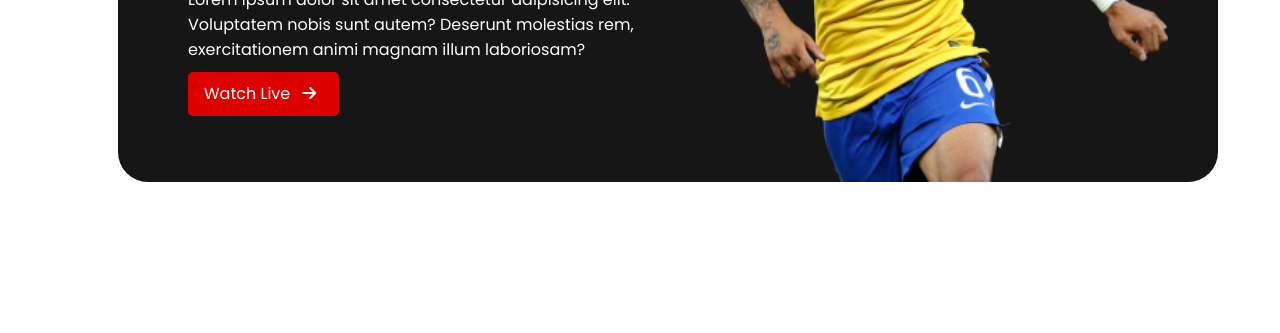
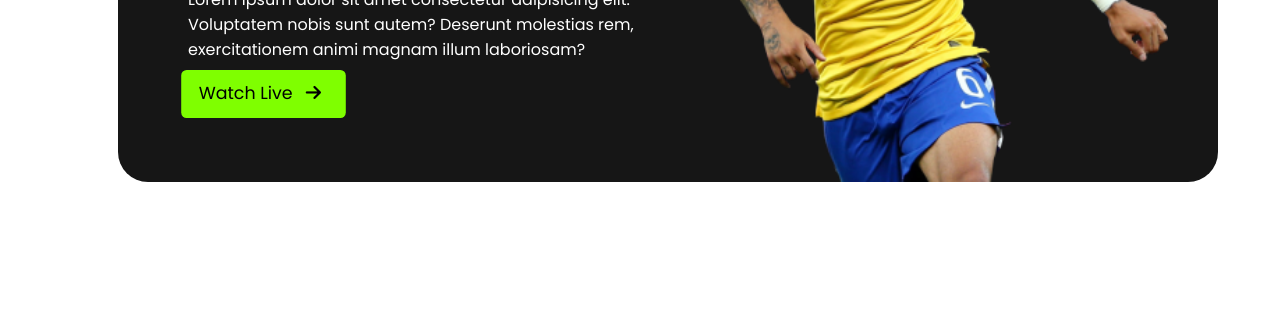
Before and after one commit to tahrimsadman/World-Cup, a plain HTML site: page website-1.html in a window 1280 px wide. In both pictures the pointer is over the element "Watch Live". Shown: the part 422-755 px from the top of the page. Drawn offline with Linux system fonts and the light colour scheme.

Commit message:
final push

```diff
--- a/styles/style1.css
+++ b/styles/style1.css
@@ -45,6 +45,12 @@ h1{
     background-color: #DD0000;
     padding: 18px 15px 20px 16px;
 }
+.watch-live:hover{
+    background-color: chartreuse;
+    color: black;
+    transform: scale(1.09);
+}
+
 .header-image,.marcello{
     position: absolute;
     width: 450px;
```
